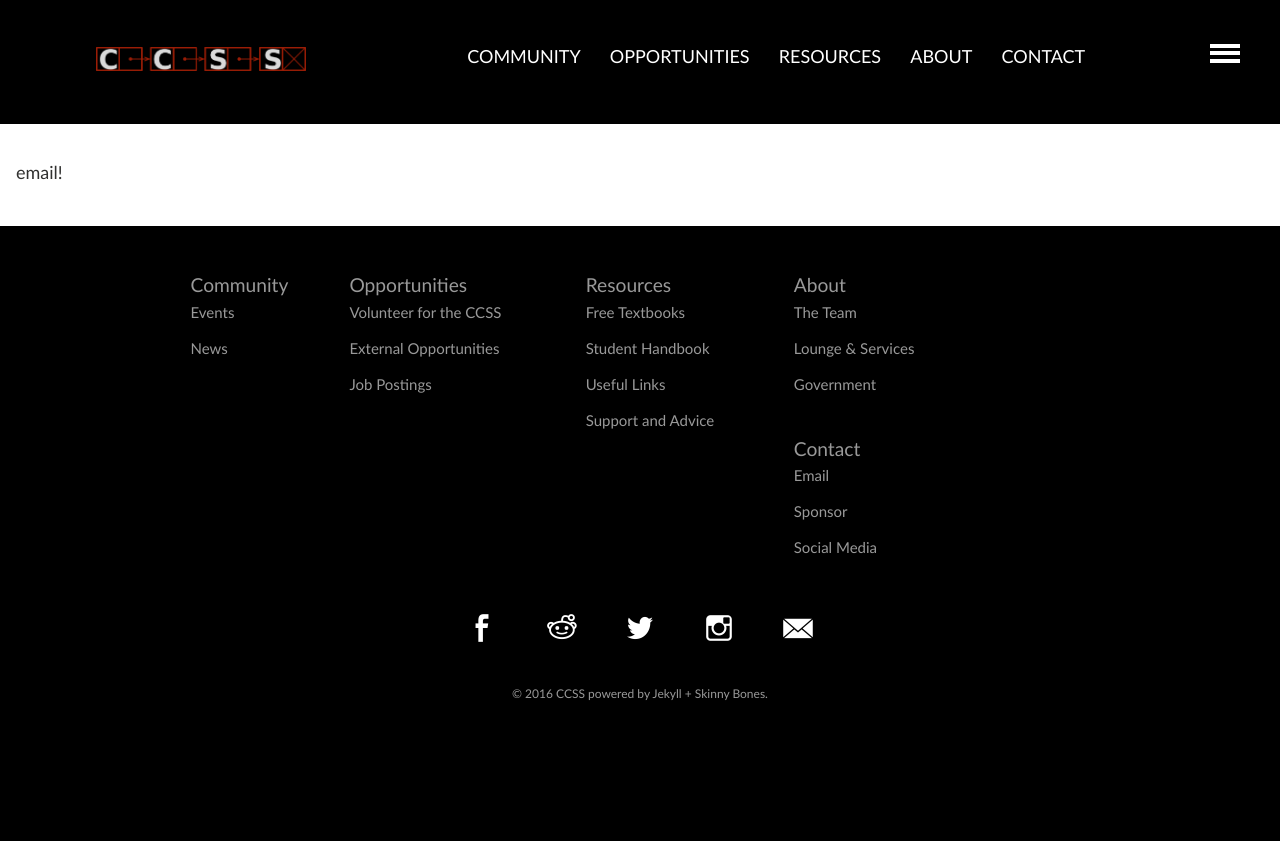
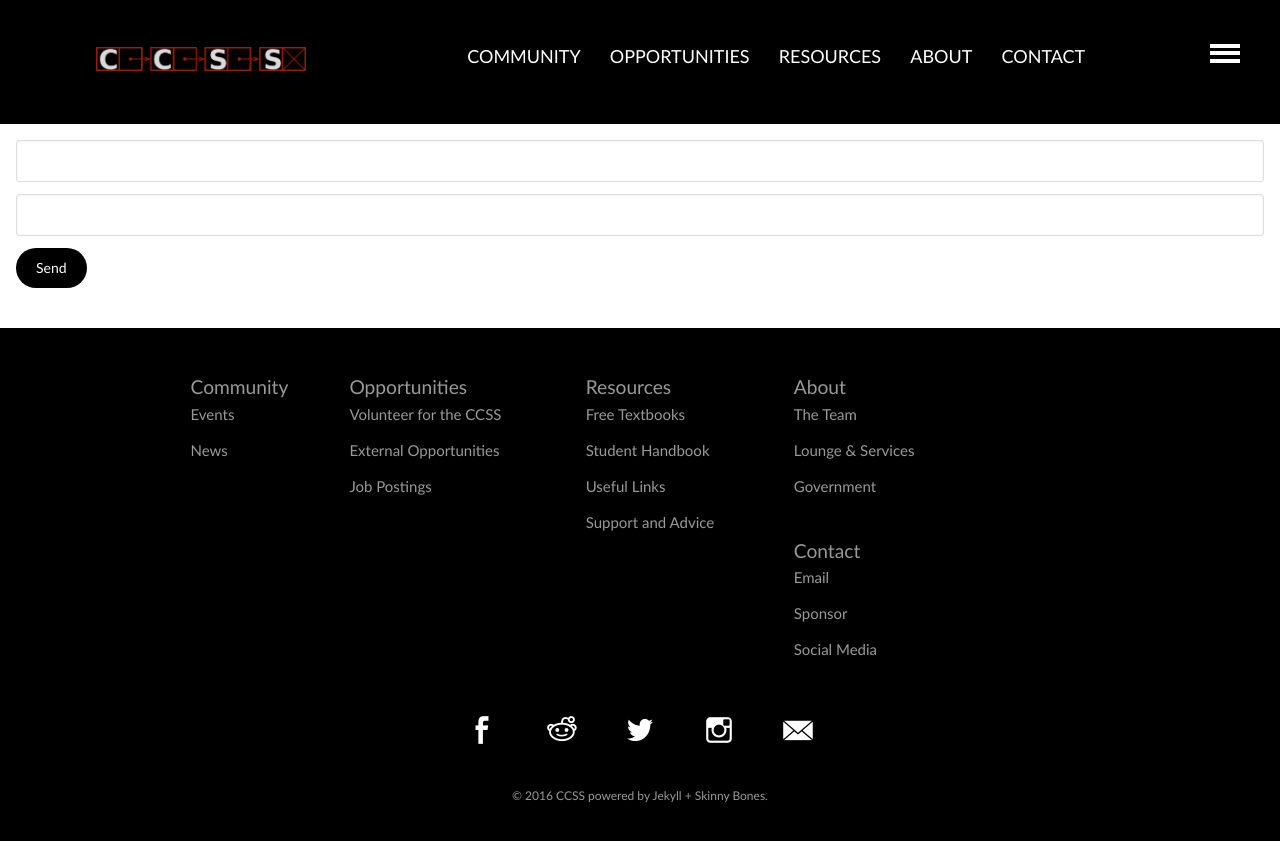
Before and after one commit to brittnylapierre/ccss_web, a Jekyll site: the page built from contact/email/index.md, in a window 1280 px wide. Shown: the top 841 px of the page. Built offline with Jekyll 4.4.1, drawn with Linux system fonts in a browser that asks for light colours.

Commit message:
Update index.md

```diff
--- a/contact/email/index.md
+++ b/contact/email/index.md
@@ -4,4 +4,9 @@ permalink: /contact/email/
 title: Contact Us
 published: true
 ---
-email!
+<form action="https://formspree.io/brittny.lapierre@gmail.com"
+      method="POST">
+    <input type="text" name="name">
+    <input type="email" name="_replyto">
+    <input type="submit" value="Send">
+</form>
```
